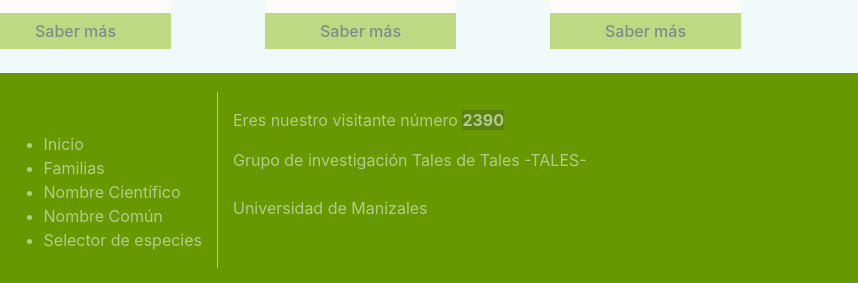
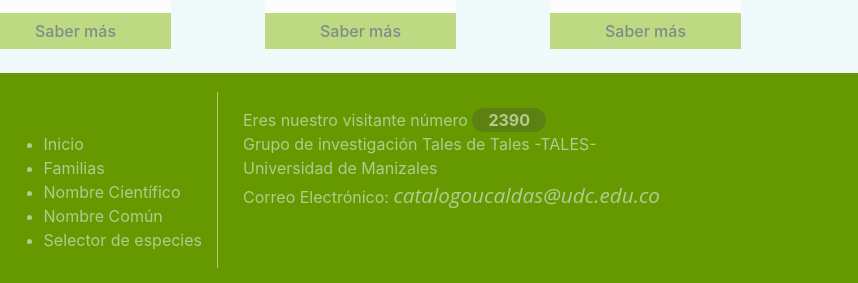
Before and after one commit to secru/Semillero, a plain HTML site: page index.html in a window 1280 px wide. Shown: the part 1591-1874 px from the top of the page, 422-1280 px from the left. Drawn offline with nearby package versions, Linux system fonts and the light colour scheme.

Commit message:
Index finalizado

```diff
--- a/css/style.css
+++ b/css/style.css
@@ -115,4 +115,16 @@ p.mt-2{
 
 strong{
     background-color: #5c8112;
+    padding: 2px 1rem 2px 1rem;
+    border-radius: 3rem;
 }
+
+.col-left{
+    margin-left: 10px;
+}
+
+.li-footer2 span{
+    font-style: italic;
+    font-size: 130%;
+    font-family: Open Sans,sans-serif;
+}
--- a/index.html
+++ b/index.html
@@ -331,12 +331,26 @@
                     </ul>
                 </div>
             </div>
-            <div class="col-sm-6 item-footer">
-                <div class="li-footer2">
-                    <p> Eres nuestro visitante número <strong>2390</strong></p>
+            <div class="col-sm-6 item-footer d-none d-sm-block">
+                <div class="li-footer2 col-left">
+                    Eres nuestro visitante número <strong>2390</strong>
+                    <br>
                     Grupo de investigación Tales de Tales -TALES-
-                    <br><br>
+                    <br>
                     Universidad de Manizales
+                    <br>
+                    Correo Electrónico: <span>catalogoucaldas@udc.edu.co</span>
+                </div>
+            </div>
+            <div class="col-sm-6 item-footer d-block d-sm-none text-center">
+                <div class="li-footer2 col-left">
+                    Eres nuestro visitante número <strong>2390</strong>
+                    <br>
+                    Grupo de investigación Tales de Tales -TALES-
+                    <br>
+                    Universidad de Manizales
+                    <br>
+                    Correo Electrónico: <span>catalogoucaldas@udc.edu.co</span>
                 </div>
             </div>
     </footer>
```
